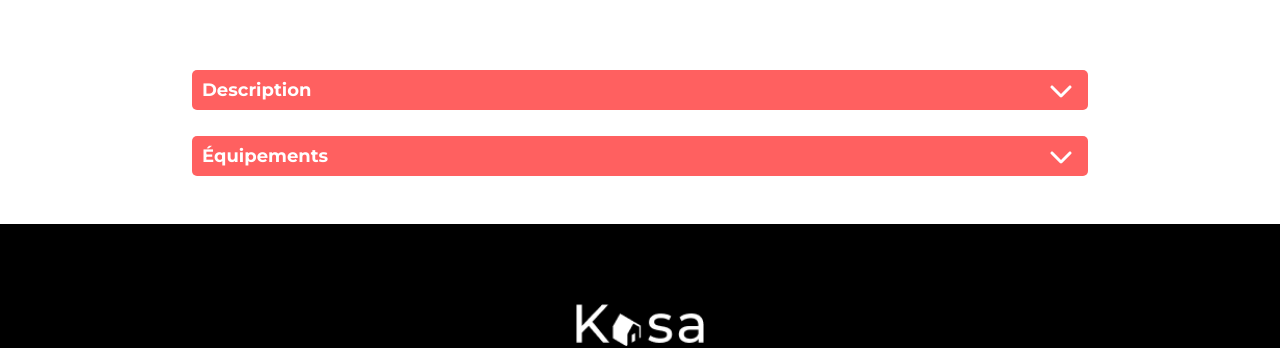
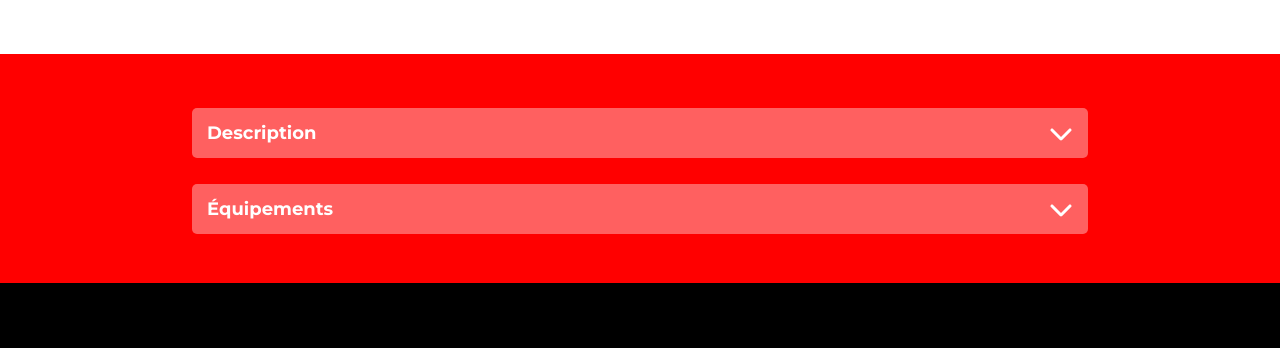
Before and after one commit to AntoineA4/Kasa-OpenClassroom-Project-5, a React (Create React App) app: page /logements/0979876d in a window 1280 px wide. Shown: the part 775-1123 px from the top of the page. Built offline with nearby package versions, Linux system fonts and the light colour scheme.

Commit message:
fix: collapse transition

```diff
--- a/src/components/Collapse.jsx
+++ b/src/components/Collapse.jsx
@@ -26,11 +26,9 @@ function Collapse({ items }) {
                             onClick={() => toggleSection(index)}
                         />
                     </div>
-                    {openDescriptions.includes(index) && (
-                        <div className="collapse-content">
-                            <p>{item.description}</p>
-                        </div>
-                    )}
+                    <div className={`collapse-content ${openDescriptions.includes(index) ? 'show' : ''}`}>
+                        <p>{item.description}</p>
+                    </div>
                 </div>
             ))}
         </div>
--- a/src/components/StarsRate.jsx
+++ b/src/components/StarsRate.jsx
@@ -21,7 +21,7 @@ function StarsRate ({ rating }) {
 }
 
 StarsRate.propTypes = {
-    rating: PropTypes.number.isRequired,
+    rating: PropTypes.string.isRequired,
 };
 
 export default StarsRate;
--- a/src/pages/Logements.jsx
+++ b/src/pages/Logements.jsx
@@ -34,7 +34,9 @@ function Logements() {
                 <StarsRate rating = {logement.rating}/>
                 </div>
             </div>
-            <Collapse items={items} />
+            <div className='collapse-logements'>
+                <Collapse items={items} />
+            </div>
         </div>
     );
 }
--- a/src/styles/components/Collapse.scss
+++ b/src/styles/components/Collapse.scss
@@ -14,10 +14,10 @@ $kasa-color:#FF6060;
         align-items: center;
         height: 2.5em;
         background: $kasa-color;
-        padding-left: 10px;
+        padding: 5px 15px;
         border-radius: 5px;
         margin-top: 1em;
-        cursor: pointer;
+
 
         .collapse-title {
             color: white;
@@ -28,8 +28,8 @@ $kasa-color:#FF6060;
         .icon {
             color: white;
             font-size: 24px;
-            padding-right: 15px;
             transition: transform 0.3s;
+            cursor: pointer;
 
             &.rotate {
                 transform: rotate(180deg);
@@ -38,7 +38,27 @@ $kasa-color:#FF6060;
     }
 
     .collapse-content {
-        padding: 15px;
         background: #F6F6F6;
+        height: 0;
+        padding: 0;
+        opacity: 0;
+
+        transition:0.3s;
+        overflow: hidden;
+        p {
+            height: 0;
+        }
+        &.show {
+            height: auto;
+            padding: 15px;
+            opacity: 1;
+            p {
+                height: auto;
+            }
+        }
     }
 }
+.collapse-logements {
+    display: flex;
+    background-color: red;
+}
```
